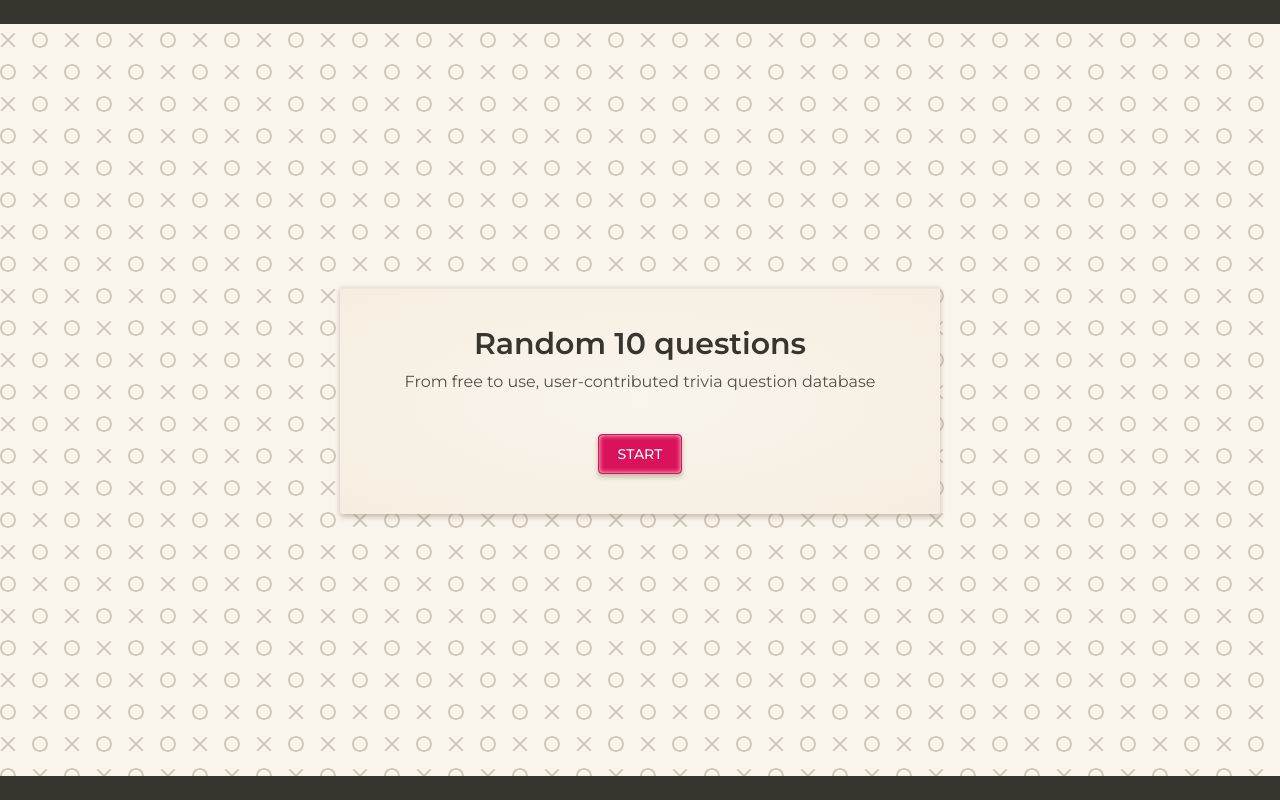
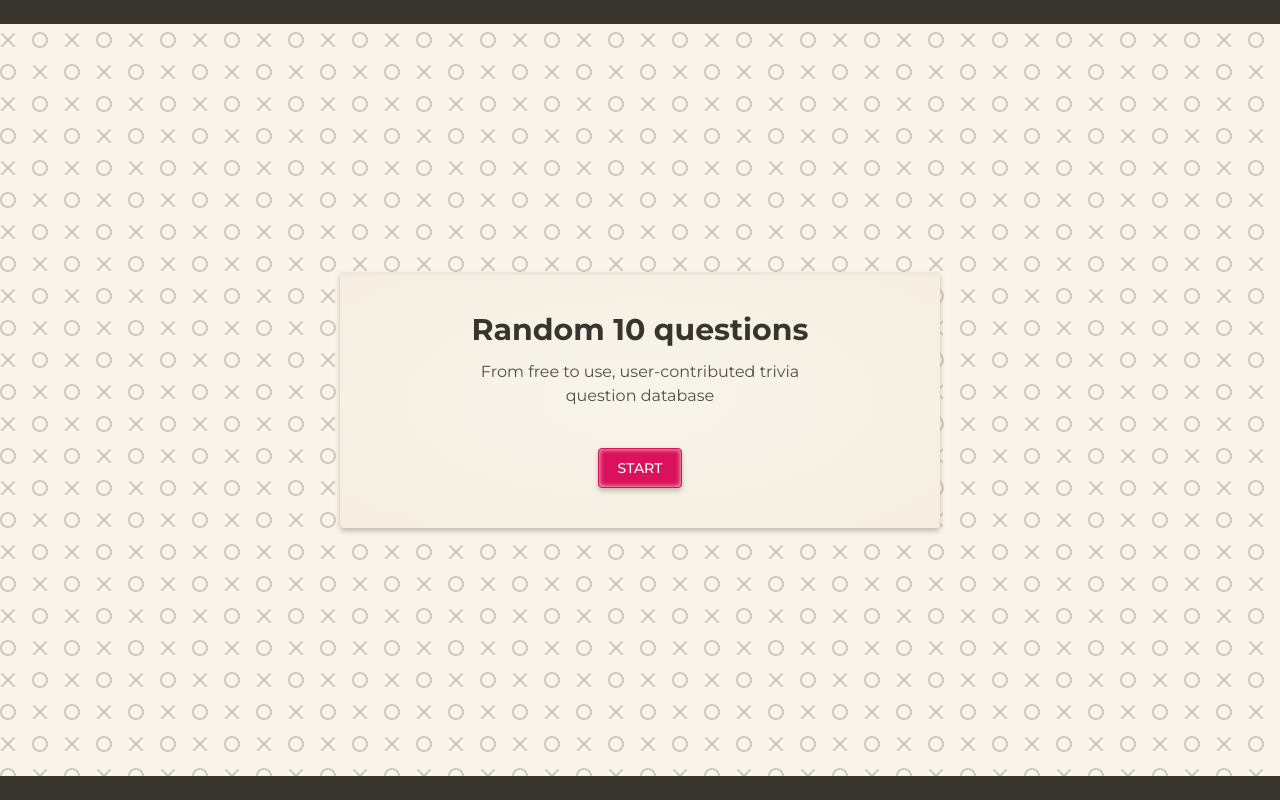
Before and after one commit to jakubhajduk53/quiz-2025, a Vue app: page / in a window 1280 px wide. Built offline with nearby package versions, Linux system fonts and the light colour scheme.

Commit message:
feat: adjust styles to system

```diff
--- a/src/components/QuizElement.vue
+++ b/src/components/QuizElement.vue
@@ -8,7 +8,7 @@ const quizStore = useQuizStore();
   <div class="flex flex-col h-full justify-center gap-2 md:w-[35em]">
     <div
       v-html="quizStore.getCurrentQuestionText"
-      class="text-base md:text-xl font-semibold"
+      class="text-base md:text-xl font-bold"
     ></div>
     <el-radio-group
       :model-value="quizStore.userAnswers[quizStore.currentQuestion]"
@@ -43,4 +43,3 @@ const quizStore = useQuizStore();
   background-color: hsl(39, 50%, 95%);
 }
 </style>
-hsl(39, 10%, 40%)
--- a/src/views/HomeView.vue
+++ b/src/views/HomeView.vue
@@ -16,11 +16,11 @@ onMounted(() => {
 
 <template>
   <div
-    class="flex flex-col justify-center items-center text-center gap-5 md:gap-10 sm:w-[600px] m-5 px-5 py-10 rounded-sm bg-radial from-gray-tertiary to-gray-secondary shadow-[0px_3px_5px_hsla(39,15%,50%,50%)] inset-shadow-[0px_3px_0px_hsl(39,30%,90%)]"
+    class="flex flex-col justify-center items-center text-center w-[600px] gap-5 md:gap-10 m-3 md:m-5 px-5 py-10 rounded-sm bg-radial from-gray-tertiary to-gray-secondary shadow-[0px_3px_5px_hsla(39,15%,50%,50%)] inset-shadow-[0px_3px_0px_hsl(39,30%,90%)]"
   >
-    <div class="flex flex-col items-center gap-1 md:gap-2">
-      <div class="text-xl md:text-3xl font-semibold">Random 10 questions</div>
-      <div class="text-sm md:text-base text-dark-gray-secondary">
+    <div class="flex flex-col items-center gap-1 md:gap-3">
+      <div class="text-xl md:text-3xl font-bold">Random 10 questions</div>
+      <div class="text-sm md:text-base text-dark-gray-secondary w-[20em]">
         From free to use, user-contributed trivia question database
       </div>
     </div>
```
